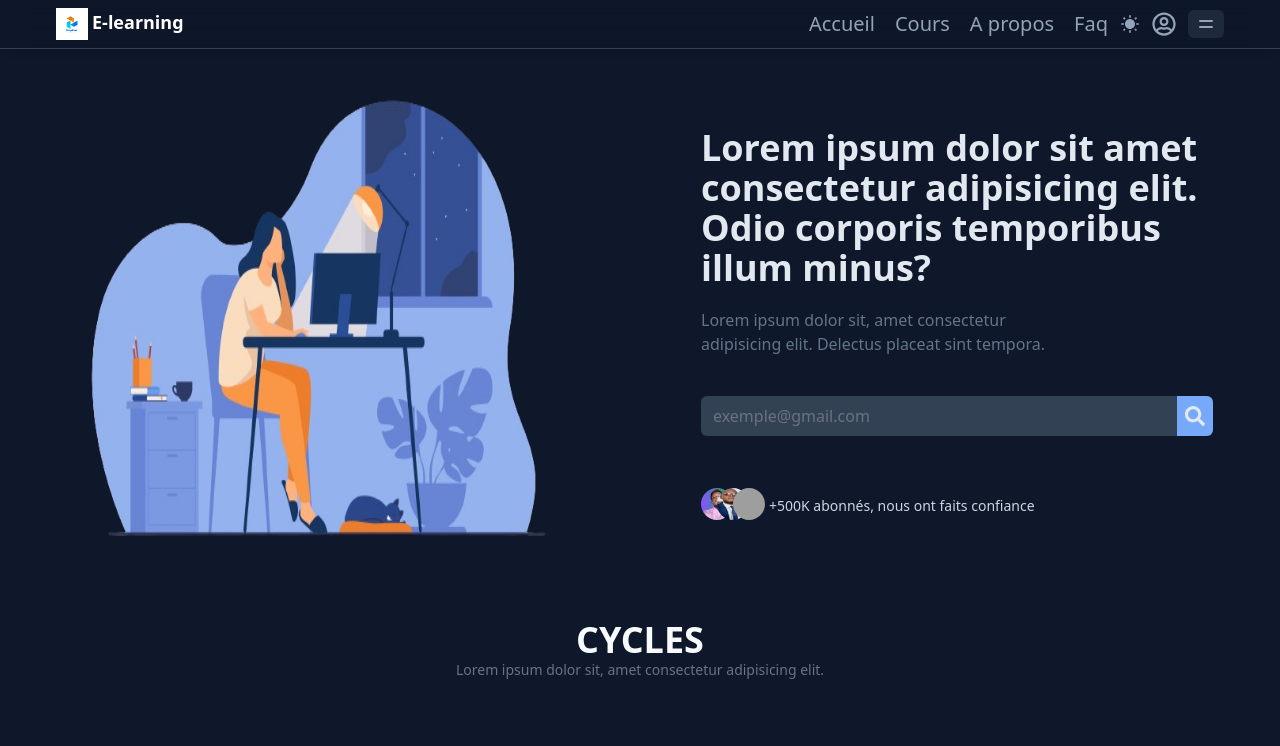
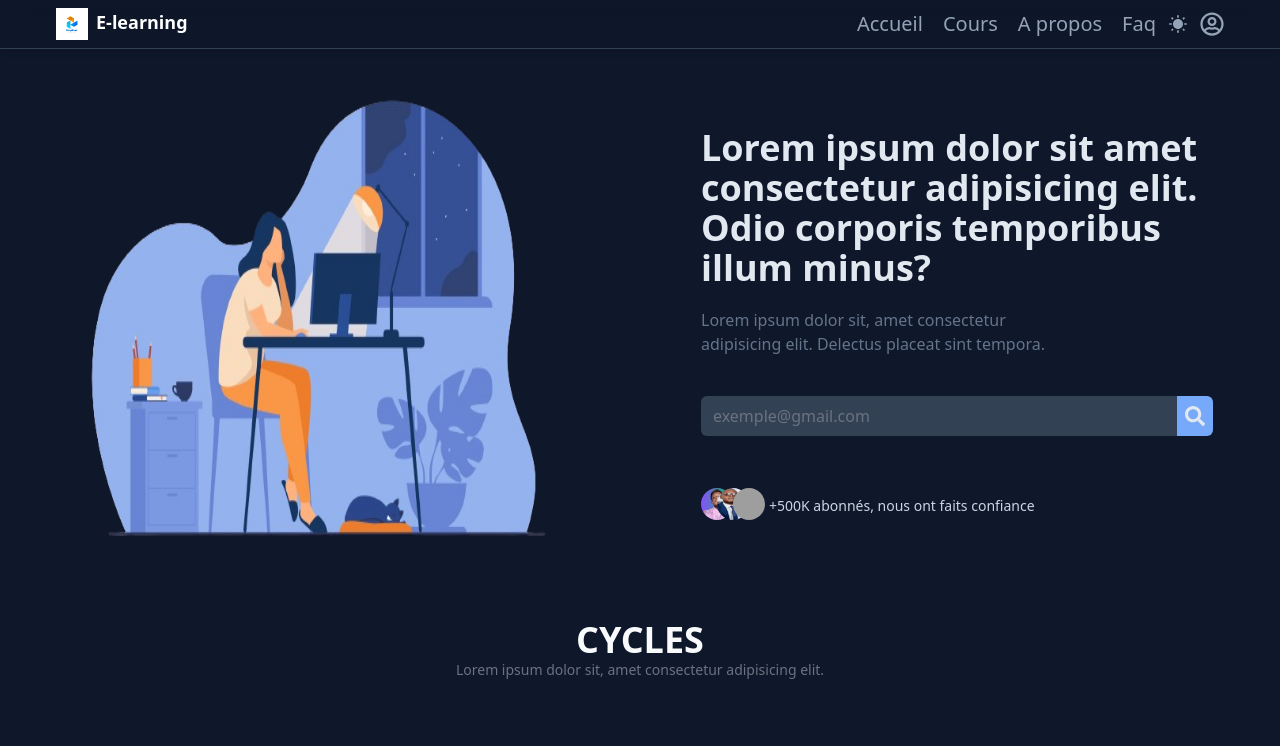
Before and after one commit to rovertnet/portail, a React (Vite) app: page / in a window 1280 px wide. Shown: the top 746 px of the page. Built offline with nearby package versions, Linux system fonts and the light colour scheme; grey boxes are pictures that could not be loaded.

Commit message:
last commit

```diff
--- a/src/component/navbar/Navbar.jsx
+++ b/src/component/navbar/Navbar.jsx
@@ -17,7 +17,7 @@ export default function Navbar() {
     <>
       <div className="block backdrop-blur-md bg-slate-900/30 border-b-[0.1px] border-slate-700 sm:px-14 px-9 sm:py-2 py-5 shadow-md fixed top-0 right-0 left-0">
         <div className="flex justify-between items-center">
-          <div className="flex space-x-1">
+          <div className="flex space-x-1 sm:space-x-2">
             <img
               src="../../../public/scool.jpeg"
               alt="logo"
@@ -39,13 +39,13 @@ export default function Navbar() {
             <IoMdSunny className="text-xl text-slate-400" />
             <FaRegUserCircle className="text-2xl text-slate-400" />
             <button
-              className="bg-slate-800 px-2 py-1 rounded-md hover:bg-slate-200 hover:text-slate-800"
+              className="bg-slate-800 px-2 py-1 sm:hidden rounded-md hover:bg-slate-200 hover:text-slate-800 duration-300 ease-out"
               onClick={openMenu}
             >
               {menu ? (
-                <RxCross1 className="text-xl text-slate-400" />
+                <RxCross1 className="text-2xl text-slate-400" />
               ) : (
-                <HiMenuAlt4 className="text-xl text-slate-400" />
+                <HiMenuAlt4 className="text-2xl text-slate-400" />
               )}
             </button>
           </div>
```
